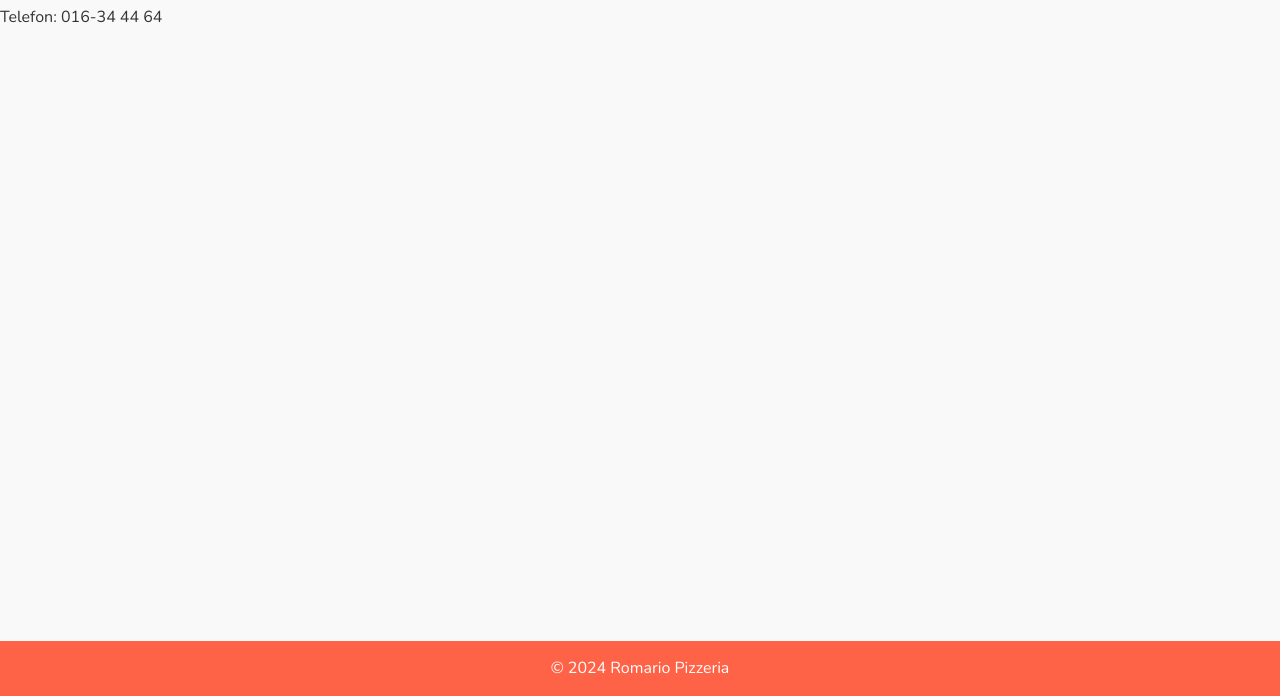
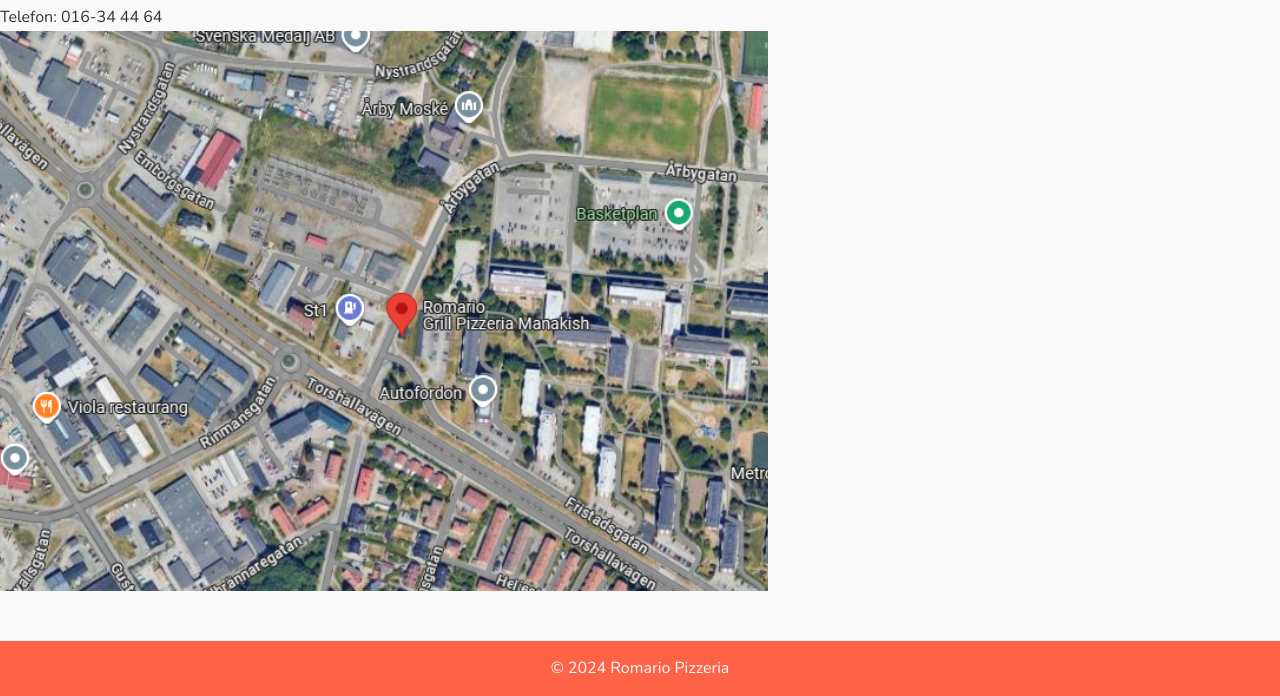
Before and after one commit to RomarioPizzeria/Romario-Pizzeria, a plain HTML site: page contact.html in a window 1280 px wide. Shown: the part 150-846 px from the top of the page. Drawn offline with nearby package versions, Linux system fonts and the light colour scheme; the site is published under a folder, as on GitHub Pages, so addresses that start at the root find nothing.

Commit message:
Update styles.css

```diff
--- a/styles.css
+++ b/styles.css
@@ -232,7 +232,7 @@
 #map {
     width: 60%;
     height: 70vh;
-    background: url('/img/Skärmbild\ 2025-01-13\ 095919.png') center center no-repeat;
+    background: url('img/Skärmbild\ 2025-01-13\ 095919.png') center center no-repeat;
     background-size: cover;
     cursor: pointer;
 }
```
